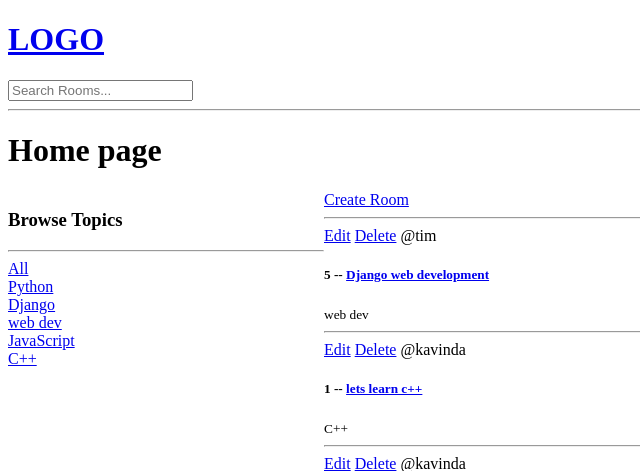
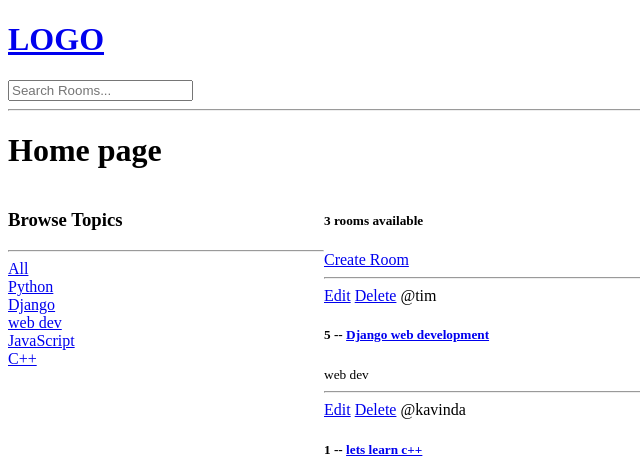
Before and after one commit to kavinda-ravishan/Django_TraversyMedia_Studybuddev, a Django app: page / in a window 1280 px wide. Shown: the top 471 px of the page, without its empty margins (0-640 px from the left). Run offline with Django 3.2, Linux system fonts and the light colour scheme; data comes from the database, SQL or seed files in the repository.

Commit message:
get room count

```diff
--- a/base/templates/base/home.html
+++ b/base/templates/base/home.html
@@ -27,6 +27,7 @@
   </div>
 
   <div>
+    <h5>{{room_count}} rooms available</h5>
     <a href="{% url 'create-room' %}">Create Room</a>
     <hr />
     <div>
--- a/base/views.py
+++ b/base/views.py
@@ -13,8 +13,9 @@ def home(request):
         # search
 
     topcs = Topic.objects.all()
+    room_count = rooms.count()
 
-    context = {'rooms': rooms, 'topics': topcs}
+    context = {'rooms': rooms, 'topics': topcs, 'room_count': room_count}
     return render(request, 'base/home.html', context)
 
 def room(request, pk):
@@ -22,7 +23,6 @@ def room(request, pk):
 
     context = {'room': room}
     return render(request, 'base/room.html', context)
-
 
 def createRoom(request):
     form = RoomForm()
```
